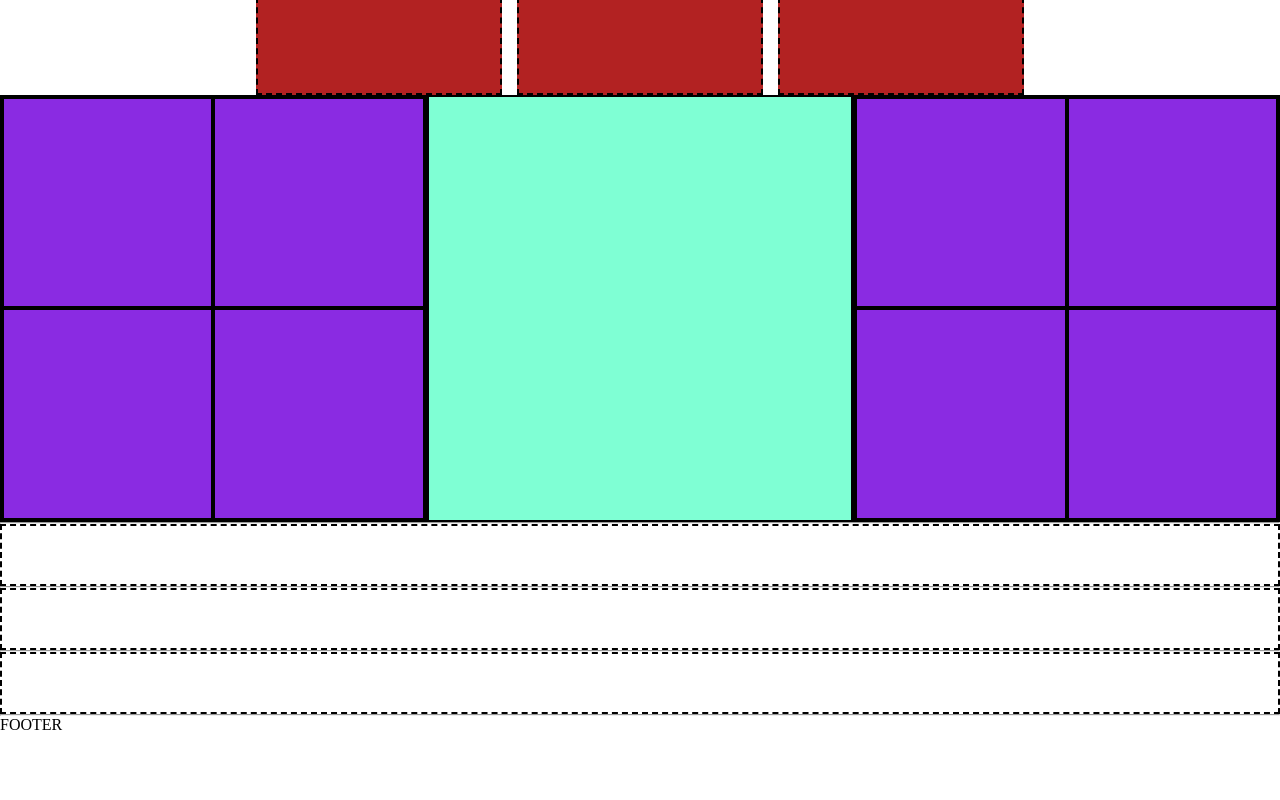
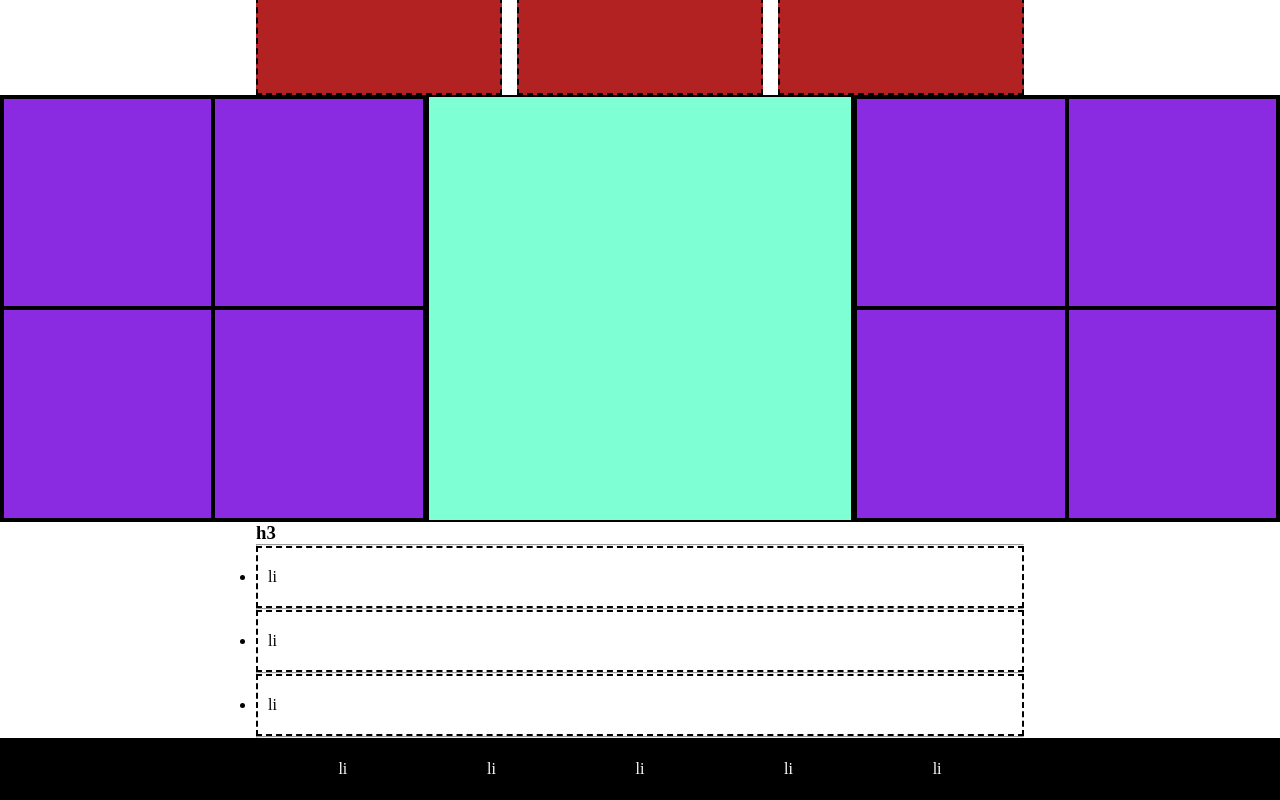
Before and after one commit to MattiaPaiano91/htmlcss-dropbox, a plain HTML site: page index.html in a window 1280 px wide. Shown: the part 2096-2896 px from the top of the page. Before the commit the page ends 2830 px from the top, so only its background shows below. Drawn offline with Linux system fonts and the light colour scheme.

Commit message:
-creato footer

```diff
--- a/css/style.css
+++ b/css/style.css
@@ -122,7 +122,7 @@ h1{
 
     /* prima sezione */
 
-.main-container-1rst-row, .main-container-2nd-row, .main-container-3rd-row{
+.main-container-1rst-row, .main-container-2nd-row, .main-container-3rd-row, .faq-row{
     width: 60%;
     margin: auto;
 }
@@ -231,3 +231,25 @@ h1{
     /* fine quinta sezione */
 
     /* inizio sezione faq */
+
+footer {
+    background-color: black;
+    color: white;
+}
+
+footer > nav{
+    width: 70%;
+    display: flex;
+    margin: auto;
+    justify-content: center;
+}
+
+ footer nav ul li{
+    display: inline-block;
+ }
+
+  footer nav ul{
+    display: flex;
+    justify-content: space-between;
+    width: 70%;
+  }
--- a/index.html
+++ b/index.html
@@ -98,14 +98,14 @@
         </div>
 
         <div class="faq-row">
-            <h3></h3>
+            <h3>h3</h3>
             <hr>
             <ul>
-                <li></li>
+                <li>li</li>
                 <hr>
-                <li></li>
+                <li>li</li>
                 <hr>
-                <li></li>
+                <li>li</li>
                 <hr>
             </ul>
         </div>
@@ -113,7 +113,17 @@
     <!-- fine main -->
 
     <!-- inizio footer -->
-    <footer>FOOTER</footer>
+    <footer>
+        <nav>
+            <ul>
+                <li>li</li>
+                <li>li</li>
+                <li>li</li>
+                <li>li</li>
+                <li>li</li>
+            </ul>
+        </nav>
+    </footer>
     <!-- fine footer -->
 </body>
 </html>
```
